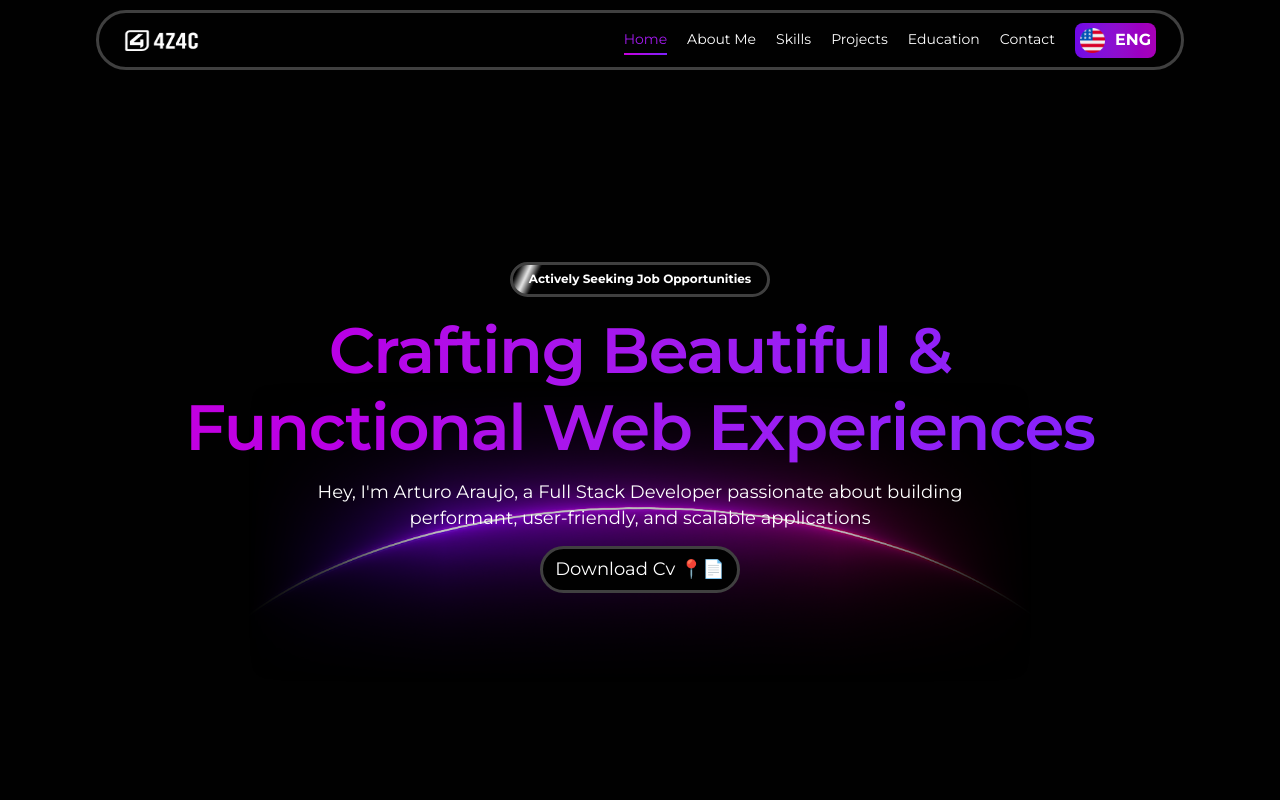
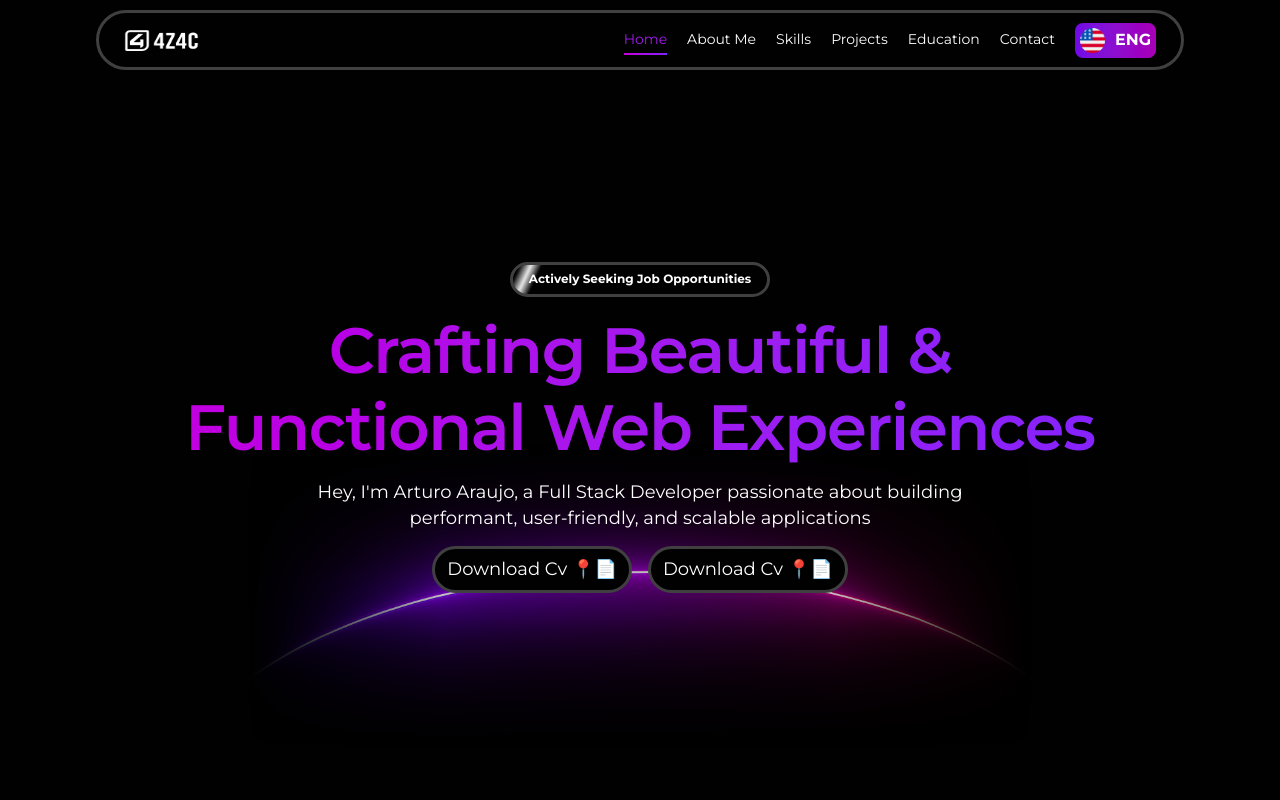
Before and after one commit to ArturoZAC/testing-forport-4z4c, a Next.js app: page / in a window 1280 px wide. Shown: the top 800 px of the page. Built offline with nearby package versions, Linux system fonts and the light colour scheme.

Commit message:
heroAllFixed

```diff
--- a/src/components/hero/BackImage.tsx
+++ b/src/components/hero/BackImage.tsx
@@ -2,7 +2,7 @@ import Image from "next/image";
 
 export const BackImage = () => {
   return (
-    <div className="flex justify-center items-center relative bottom-19">
+    <div className="flex justify-center items-center relative bottom-3">
       <div className="flex justify-center items-center absolute -z-10">
         <Image src="/custom/arcwithg.png" alt="bg" width={980} height={430} style={{ height: '430px'}}  className="mask-x-from-70% mask-x-to-90% mask-y-from-45% mask-y-to-85% not select-none" />
       </div>
--- a/src/components/hero/BodyHero.tsx
+++ b/src/components/hero/BodyHero.tsx
@@ -20,7 +20,11 @@ export const BodyHero = () => {
           <p>Hey, I&apos;m Arturo Araujo, a Full Stack Developer passionate about building </p>
           <p>performant, user-friendly, and scalable applications</p>
         </div>
-        <div className="text-body-large-r-d grid place-items-center text-secondary">
+        <div className="text-body-large-r-d flex justify-center text-secondary gap-x-4">
+          <button className="bg-primary w-fit px-3 py-2 rounded-full border-3 border-neutral-700">
+            Download Cv 📍📄
+          </button>
+
           <button className="bg-primary w-fit px-3 py-2 rounded-full border-3 border-neutral-700">
             Download Cv 📍📄
           </button>
```
